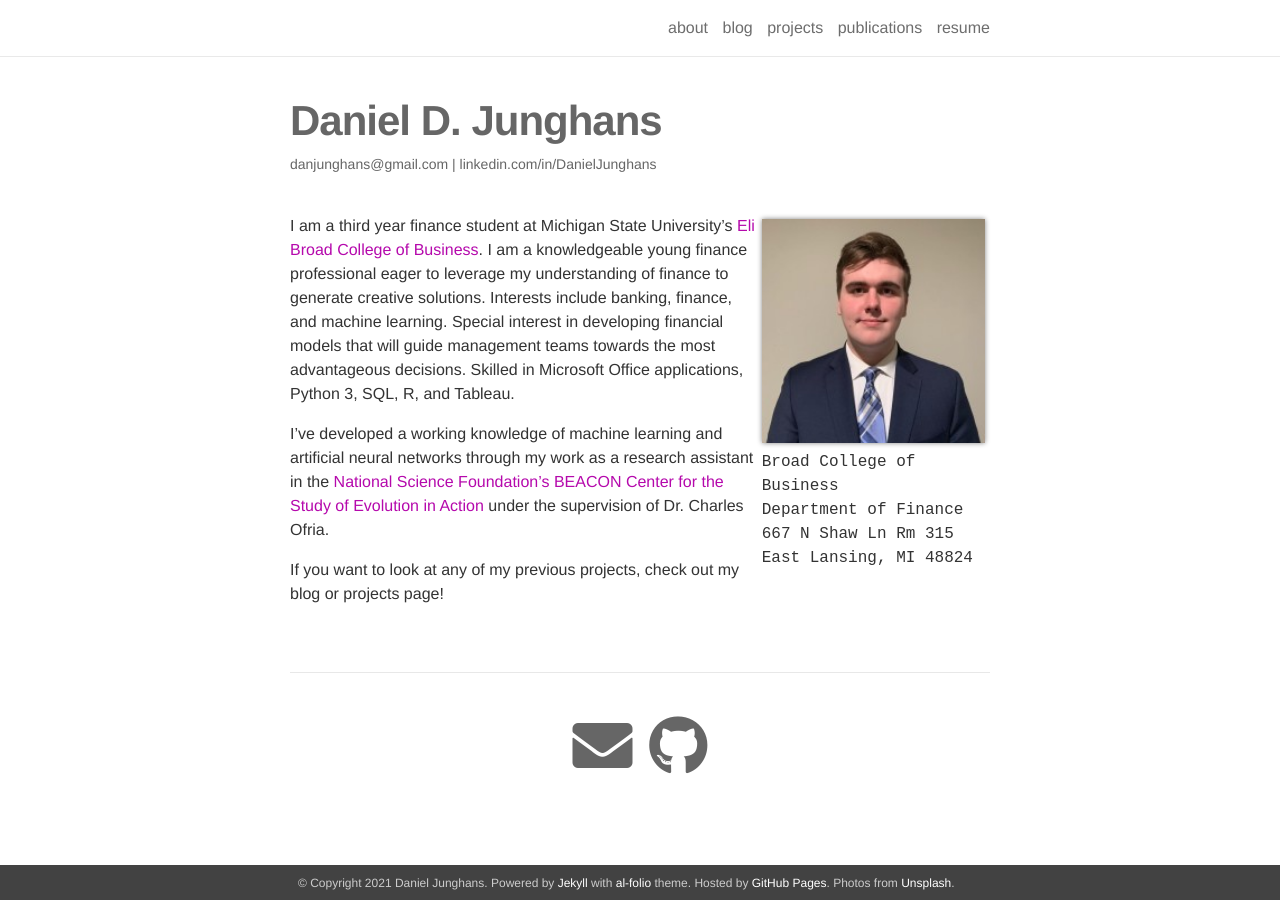
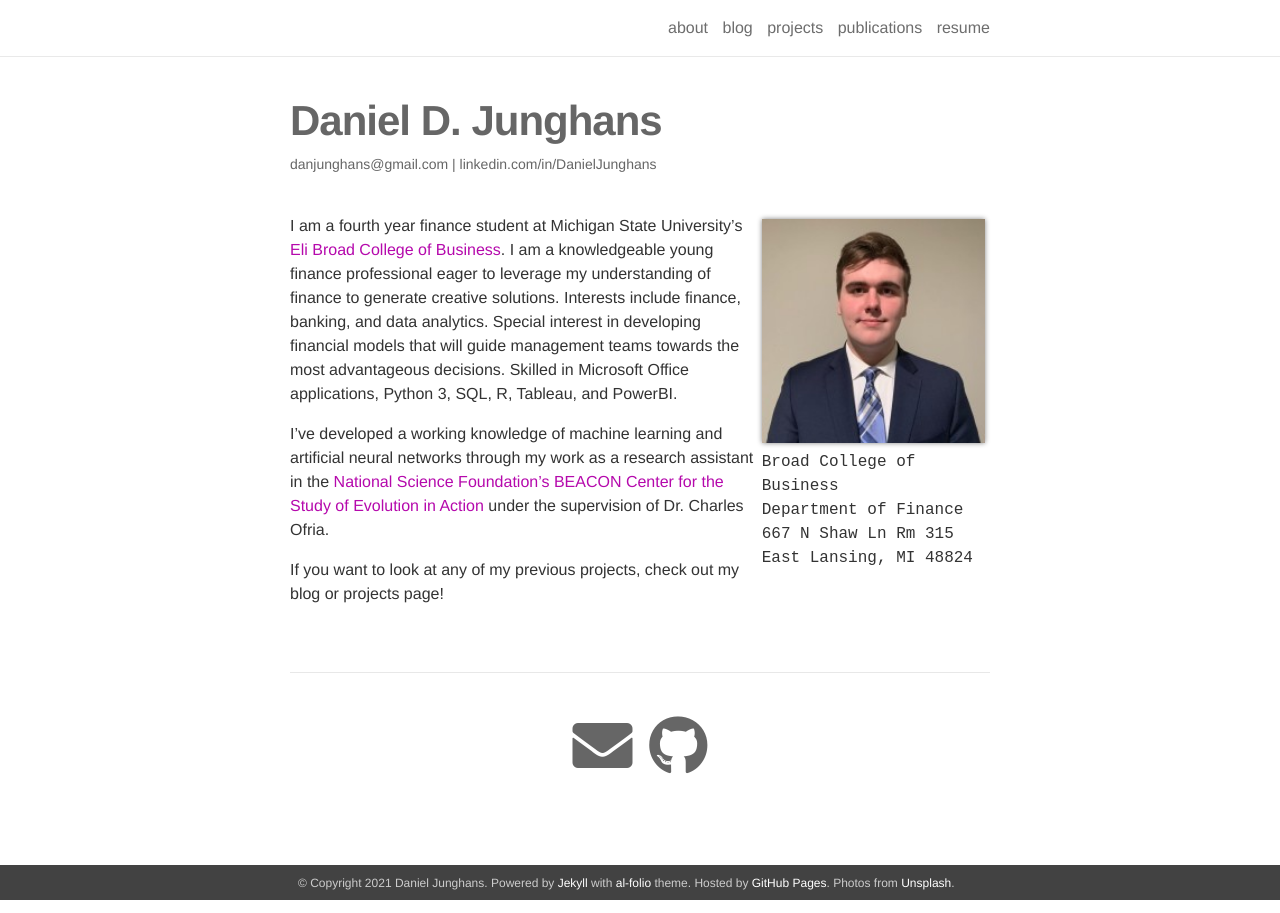
Before and after one commit to DanielJunghans/danieljunghans.github.io, a Jekyll site: the page built from _pages/about.md, in a window 1280 px wide. Built offline with Jekyll 4.4.1, drawn with Linux system fonts in a browser that asks for light colours; nearby versions of some CDN libraries.

Commit message:
changed about page

```diff
--- a/_pages/about.md
+++ b/_pages/about.md
@@ -16,7 +16,7 @@ profile:
 news: false
 social: true
 ---
-I am a third year finance student at Michigan State University's  [Eli Broad College of Business](https://broad.msu.edu/). I am a knowledgeable young finance professional eager to leverage my understanding of finance to generate creative solutions. Interests include banking, finance, and machine learning. Special interest in developing financial models that will guide management teams towards the most advantageous decisions. Skilled in Microsoft Office applications, Python 3, SQL, R, and Tableau.
+I am a fourth year finance student at Michigan State University's  [Eli Broad College of Business](https://broad.msu.edu/). I am a knowledgeable young finance professional eager to leverage my understanding of finance to generate creative solutions. Interests include finance, banking, and data analytics. Special interest in developing financial models that will guide management teams towards the most advantageous decisions. Skilled in Microsoft Office applications, Python 3, SQL, R, Tableau, and PowerBI.
 
 I've developed a working knowledge of machine learning and artificial neural networks through my work as a research assistant in the [National Science Foundation's BEACON Center for the Study of Evolution in Action](https://www3.beacon-center.org/) under the supervision of Dr. Charles Ofria.
 
```
